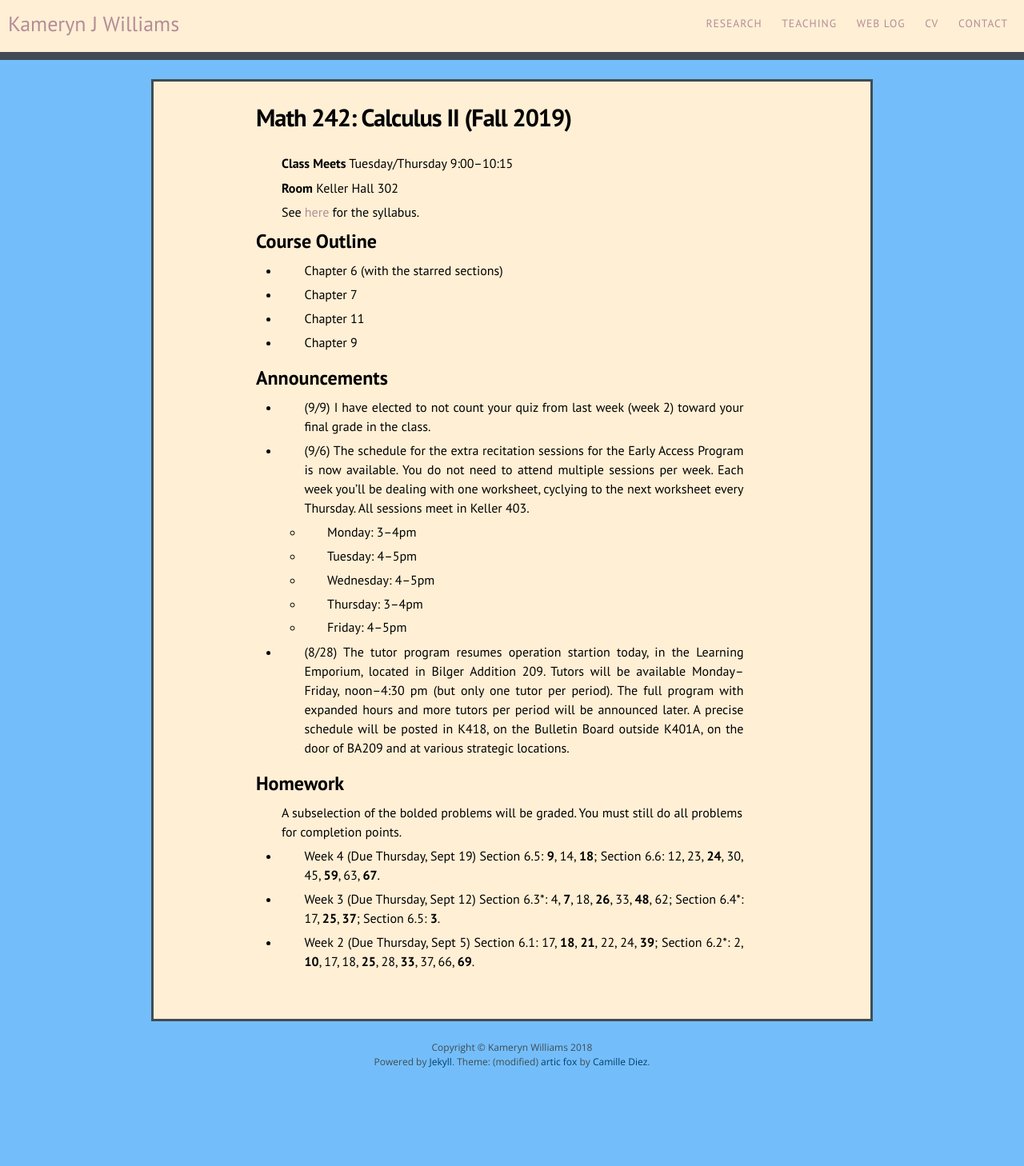
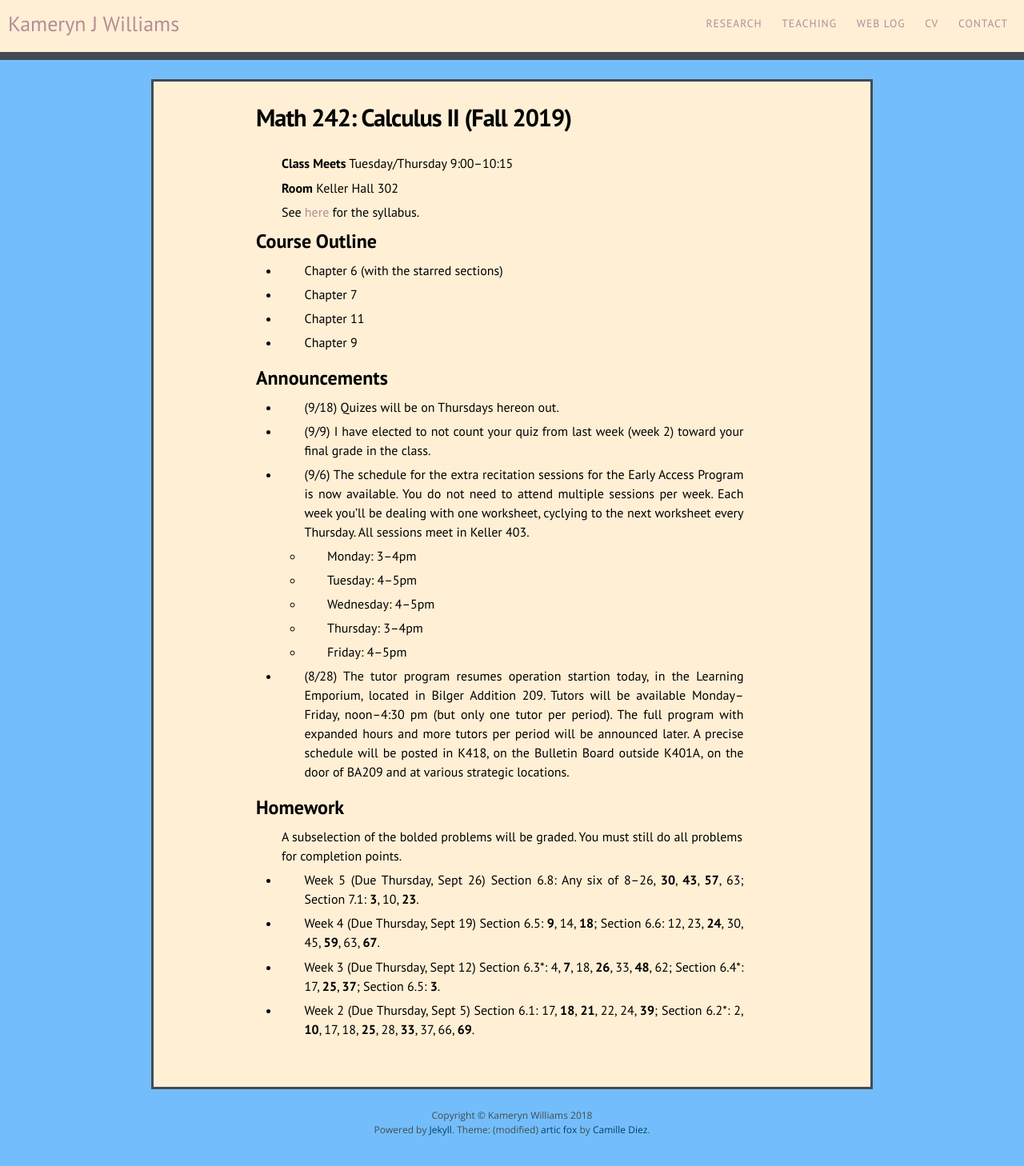
Before and after one commit to kamerynjw/kamerynjw.github.io, a Jekyll site: the page built from teaching/2019/math242.md, in a window 1280 px wide. Shown: the whole page at 80% size. Built offline with Jekyll 4.4.1, drawn with Linux system fonts in a browser that asks for light colours; nearby versions of some CDN libraries; before the commit the page ends 1373 px from its top, so only the background shows below that.

Commit message:
week 5 hw 242

```diff
--- a/teaching/2019/math242.md
+++ b/teaching/2019/math242.md
@@ -24,6 +24,8 @@ Course Outline
 Announcements
 -------------
 
+* (9/18) Quizes will be on Thursdays hereon out.
+
 * (9/9) I have elected to not count your quiz from last week (week 2) toward your final grade in the class.
 
 * (9/6) The schedule for the extra recitation sessions for the Early Access Program is now available. You do not need to attend multiple sessions per week. Each week you'll be dealing with one worksheet, cyclying to the next worksheet every Thursday. All sessions meet in Keller 403.
@@ -49,6 +51,8 @@ Homework
 
 A subselection of the bolded problems will be graded. You must still do all problems for completion points.
 
+* Week 5 (Due Thursday, Sept 26) Section 6.8: Any six of 8--26, **30**, **43**, **57**, 63; Section 7.1: **3**, 10, **23**.
+
 * Week 4 (Due Thursday, Sept 19) Section 6.5: **9**, 14, **18**; Section 6.6: 12, 23, **24**, 30, 45, **59**, 63, **67**.
 
 * Week 3 (Due Thursday, Sept 12) Section 6.3\*: 4, **7**, 18, **26**, 33, **48**, 62; Section 6.4\*: 17, **25**, **37**; Section 6.5: **3**.
```
